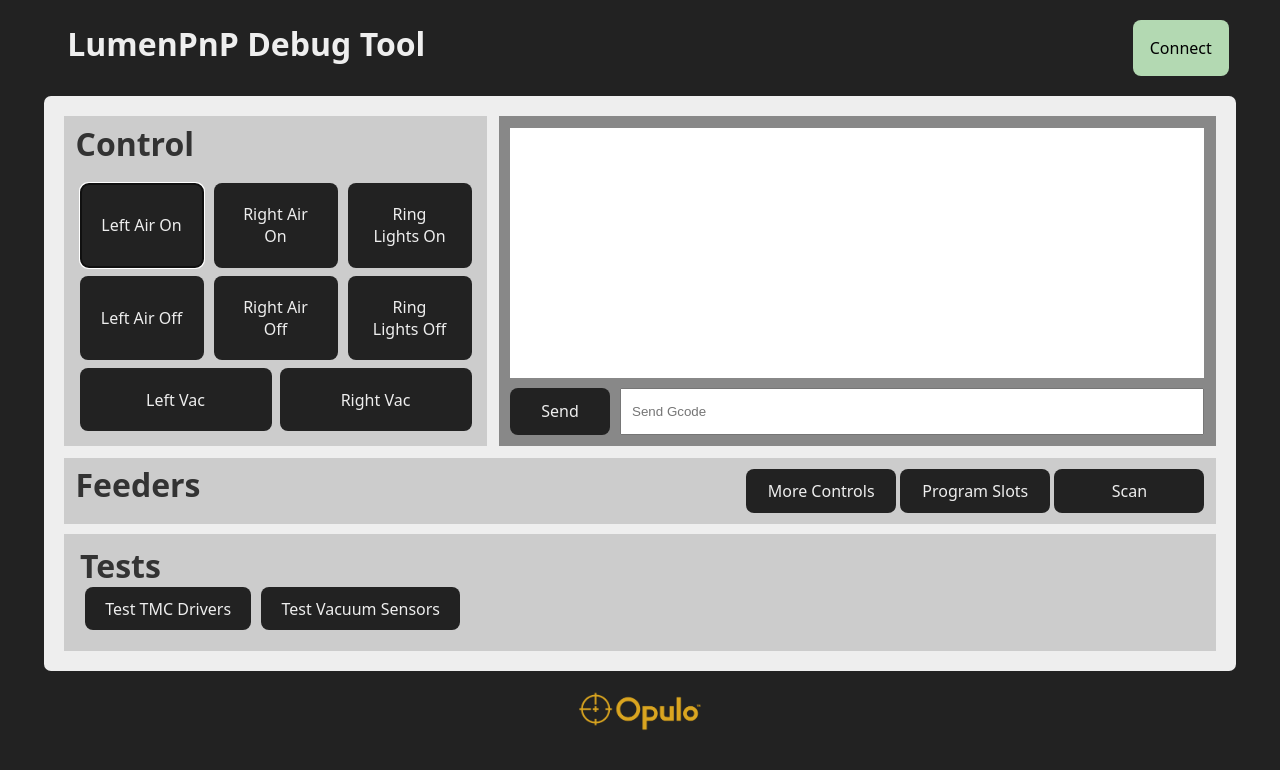
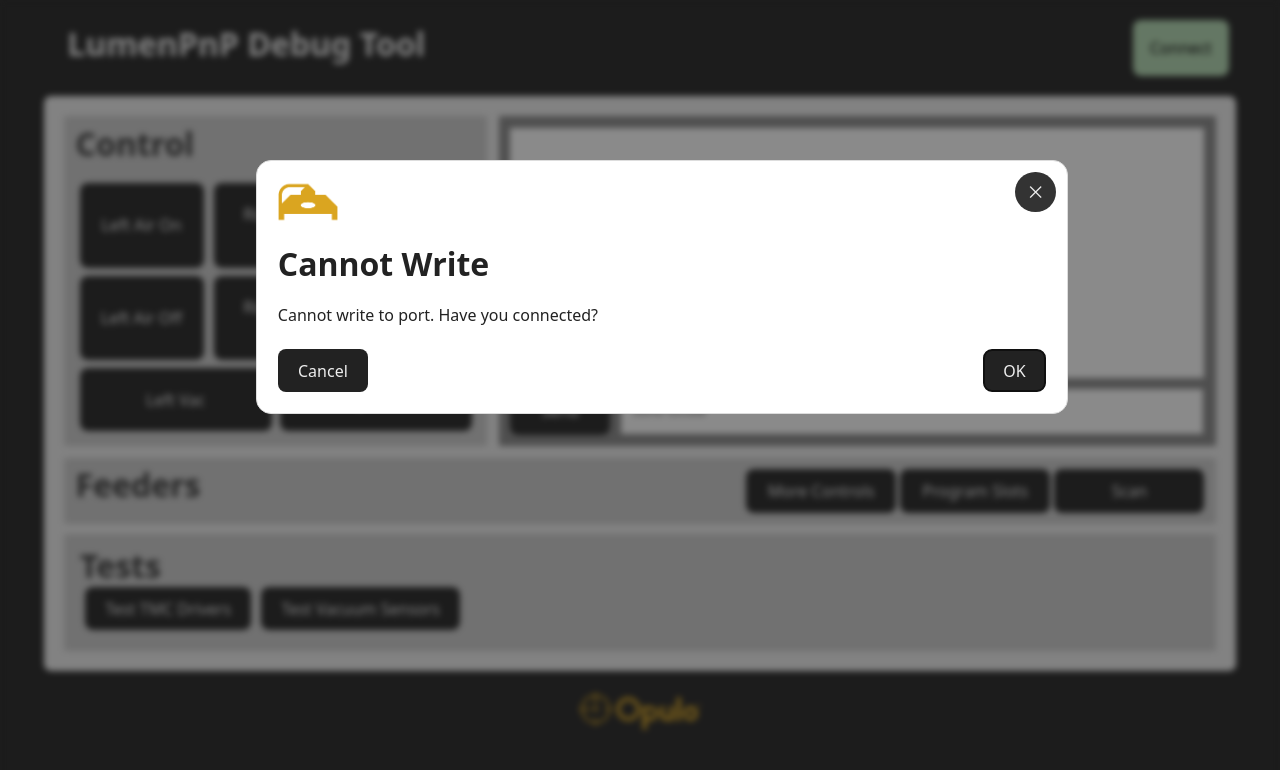
Before and after one commit to opulo-inc/lumen-debug, a website built with Vite: page index.html in a window 1280 px wide. Both pictures are taken after a click on the button "Left Air On". Built offline with nearby package versions, Linux system fonts and the light colour scheme.

Commit message:
adds modal, mainly for embedded links but also for response values, so now all tests allow the user to decide to not download the test report

```diff
--- a/feederBus.js
+++ b/feederBus.js
@@ -14,10 +14,11 @@
 
     // fake enum in the structure of [command_byte, unicast/broadcast, send payload length]
 
-    constructor(serialManager) {
+    constructor(serialManager, modal) {
       this.serial = serialManager;
       this.packetID = 0x00;
       this.feeders = [];
+      this.modal = modal;
 
     }
 
@@ -219,8 +220,9 @@
             return false;
         }
 
+        //this is only true if we never get a regex match on the rs485-reply string
         if(response == ""){
-            alert("Your version of Marlin does not support Photon. Please update Marlin to the version in the latest LumenPnP release.");
+            this.modal.show("Photon Support", "Your version of Marlin does not support Photon. Please update Marlin to the version in the <a href='https://github.com/opulo-inc/lumenpnp/releases'>latest LumenPnP release</a> using the instructions <a href='https://docs.opulo.io/byop/motherboard/update-firmware/'>here</a>.");
             return false;
         }
 
@@ -281,7 +283,7 @@
             this.beautifyResponse(response);
         }
         else{
-            alert("We did not receive a valid packet.");
+            this.modal.show("Invalid Packet", "We did not receive a valid packet.");
         }
 
 
@@ -316,7 +318,8 @@
             this.beautifyResponse(response);
         }
         else{
-            alert("We did not receive a valid packet.");
+            this.modal.show("Invalid Packet", "We did not receive a valid packet.");
+
         }
 
     }
@@ -327,7 +330,7 @@
         let payload = parseInt(document.getElementById("calc-payload").value);
 
         if(to === NaN || command === NaN){
-            alert("Please make sure you've entered at least a To Address and a Command");
+            this.modal.show("Invalid Command", "Please make sure you've entered at least a To Address and a Command.");
             return false;
         }
 
@@ -344,7 +347,7 @@
             this.beautifyResponse(response);
         }
         else{
-            alert("We did not receive a valid packet.");
+            this.modal.show("Invalid Packet", "We did not receive a valid packet.");
         }
 
     }
@@ -362,7 +365,7 @@
         data = data.concat(payload);
 
         let crc = this.calcCRC(data);
-        alert(crc);
+        this.modal.show("CRC Result", crc);
 
     }
 
--- a/index.html
+++ b/index.html
@@ -114,5 +114,26 @@
     </div>
     <div id="footer"><img src="public/opulo-gold-alpha-tiny.png"></div>
 
+    <div id="modal">
+      <div class="flex">
+        <img src="public/lumen-icon.png">
+        <button id="modal-close" class="btn-close">⨉</button>
+
+      </div>
+
+      <h2 id="modal-title">test</h2>
+      <p id="modal-content">test</p>
+      <div class="flex">
+        <button id="modal-ng">Cancel</button>
+        <button id="modal-ok">OK</button>
+      </div>
+
+
+
+
+
+    </div>
+    <div id="overlay"></div>
+
   </body>
 </html>
--- a/main.js
+++ b/main.js
@@ -1,11 +1,35 @@
 import './style.css'
+import { modalManager } from './modal.js'
 import { serialManager } from './serialManager.js';
 import { feederBus } from './feederBus';
-import {commands} from './commands.js'
+import { commands } from './commands.js'
 
+let modal = new modalManager();
+let serial = new serialManager(modal);
+let feeder = new feederBus(serial, modal);
 
-let serial = new serialManager();
-let feeder = new feederBus(serial);
+document.getElementById("modal-close").addEventListener("click", () => {
+  modal.receivedInput = 0;
+  modal.hide();
+});
+
+document.getElementById("modal-ok").addEventListener("keyup", function(event) {
+  if (event.code === "Enter"){
+    event.preventDefault();
+    modal.receivedInput = 1;
+    modal.hide();
+  }
+});
+
+document.getElementById("modal-ok").addEventListener("click", () => {
+  modal.receivedInput = 1;
+  modal.hide();
+});
+
+document.getElementById("modal-ng").addEventListener("click", () => {
+  modal.receivedInput = 0;
+  modal.hide();
+});
 
 //clears the contents of the repl text field
 function clearReplInput(){
--- /dev/null
+++ b/modal.js
@@ -0,0 +1,51 @@
+export class modalManager {
+
+    constructor() {
+        this.modalObject = document.getElementById("modal");
+        this.overlay = document.getElementById("overlay");
+
+        this.modalTitle = document.getElementById("modal-title");
+        this.modalContent = document.getElementById("modal-content");
+        this.modalClose = document.getElementById("modal-close");
+
+        this.modalOK = document.getElementById("modal-ok");
+
+        this.receivedInput = -1;
+    }
+
+    timeout = async ms => new Promise(res => setTimeout(res, ms));
+
+    hide() {
+        this.modalObject.style.display = "none";
+        this.overlay.style.display = "none";
+    }
+
+    async show(title, contents) {
+        this.modalTitle.innerHTML = title;
+        this.modalContent.innerHTML = contents;
+
+        this.modalObject.style.display = "flex";
+        this.overlay.style.display = "block";
+
+        this.modalOK.focus();
+
+        let response = await this.waitForUserSelection();
+
+        return response;
+
+    }
+
+    async waitForUserSelection() {
+        //wait for a buttonpress in another function to ste received input to something other than -1
+        while (this.receivedInput == -1) await this.timeout(50);
+
+        //grab value
+        let userValue = this.receivedInput;
+        //reset for the next thing
+        this.receivedInput = -1;
+
+        return userValue;
+
+    }
+
+}
--- a/serialManager.js
+++ b/serialManager.js
@@ -1,9 +1,11 @@
 export class serialManager {
-    constructor() {
+    constructor(modal) {
         this.encoder = new TextEncoder();
         this.decoder = new TextDecoder();
         this.consoleDiv = document.getElementById("console");
         this.port;
+
+        this.modal = modal;
 
         this.receiveBuffer = [];
 
@@ -48,7 +50,7 @@
 
     async connect() {
         if (!navigator.serial){
-            alert("Please use a browser that supports WebSerial (Chrome).");
+            this.modal.show("Browser Support", "Please use a browser that supports WebSerial, like Chrome, Opera, or Edge. <a href='https://developer.mozilla.org/en-US/docs/Web/API/Web_Serial_API#browser_compatibility'>Supported Browsers.");
             return false
         }
 
@@ -130,7 +132,7 @@
         writer.releaseLock()
         }
         else{
-        alert("Cannot write to port. Have you connected?");
+            this.modal.show("Cannot Write", "Cannot write to port. Have you connected?");
         }
     }
 
@@ -199,7 +201,7 @@
     async readLeftVac(){
 
         if(!this.port?.writable){
-        alert("Cannot write to port. Have you connected?");
+        this.modal.show("Cannot Write", "Cannot write to port. Have you connected?");
         return false
         }
 
@@ -263,14 +265,15 @@
         }
 
         let leftVal = parseInt(msb+csb+lsb, 16);
-        alert("Left vac sensor value: " + leftVal);
+
+        let resp = await this.modal.show("Left Vacuum Sensor Value", leftVal);
 
     }
 
     async readRightVac(){
 
         if(!this.port?.writable){
-        alert("Cannot write to port. Have you connected?");
+            this.modal.show("Cannot Write", "Cannot write to port. Have you connected?");
         return false
         }
 
@@ -336,7 +339,8 @@
         }
 
         let rightVal = parseInt(msb+csb+lsb, 16);
-        alert("Right vacuum sensor value: " + rightVal);
+
+        await this.modal.show("Right Vacuum Sensor Value", rightVal);
 
     }
 
@@ -345,7 +349,7 @@
     async testTMC(){
 
         if(!this.port?.writable){
-        alert("Cannot write to port. Have you connected?");
+            this.modal.show("Cannot Write", "Cannot write to port. Have you connected?");
         return false
         }
 
@@ -371,13 +375,14 @@
             testDataBuffer = testDataBuffer.concat(this.receiveBuffer[i] + "\n");
         }
 
-        alert("Downloading test results.");
+        let resp = await this.modal.show("Stepper Driver Test Complete", "Test is complete. Click OK to download test report.");
 
-        //alert user
+        if(resp == 1){
             let filename = new Date().toISOString();
             filename = filename + "-tmctest.txt"
 
             this.download(filename, testDataBuffer);
+        }
 
 
     }
@@ -385,7 +390,7 @@
     async testVac(){
 
         if(!this.port?.writable){
-        alert("Cannot write to port. Have you connected?");
+            this.modal.show("Cannot Write", "Cannot write to port. Have you connected?");
         return false
         }
 
@@ -525,12 +530,13 @@
 
         console.log(leftVal, rightVal)
 
-        alert("Downloading test result. Left Sensor: " + leftVal + ", Right Sensor: " + rightVal);
+        let resp = await this.modal.show("Vacuum Sensor Test Complete", "Test is complete. Click OK to download test report.");
 
+        if(resp == 1){
             let filename = new Date().toISOString();
             filename = filename + "-vactest.txt"
             this.download(filename, testDataBuffer);
-
+        }
 
     }
 
--- a/style.css
+++ b/style.css
@@ -352,3 +352,71 @@
 button:focus-visible {
   outline: 4px auto -webkit-focus-ring-color;
 }
+
+#modal {
+  display: none;
+  flex-direction: row;
+  flex-wrap:wrap;
+  justify-content: flex-start;
+  align-content: flex-start;
+  gap: 0.4rem;
+  width: 60%;
+  padding: 1.3rem;
+  /* min-height: 250px; */
+  position: fixed;
+  margin:0px auto;
+  top: 20%;
+  left:20%;
+  background-color: white;
+  border: 1px solid #ddd;
+  border-radius: 15px;
+  z-index: 5;
+  align-items: center;
+  justify-content: space-between;
+}
+
+#overlay {
+  position: fixed;
+  display:none;
+  top: 0;
+  bottom: 0;
+  left: 0;
+  right: 0;
+  width: 100%;
+  height: 100%;
+  background: rgba(23, 23, 23, 0.5);
+  backdrop-filter: blur(3px);
+  z-index: 1;
+}
+
+#modal .btn-close {
+    transform: translate(10px, -20px);
+    padding: 0.5rem 0.8rem;
+    background: #333;
+    border-radius: 50%;
+    color:#eee;
+
+}
+
+#modal img {
+  height:60px;
+  transform: translate(0px, -10px);
+}
+
+#modal .flex {
+  display: flex;
+  align-items: center;
+  justify-content: space-between;
+  width:100%;
+}
+
+#modal h2 {
+  width: 100%;
+  color: #222;
+
+}
+
+#modal p {
+  width:100%;
+  color:#222;
+}
```
Lines whose indentation alone changed are shown as unchanged.
